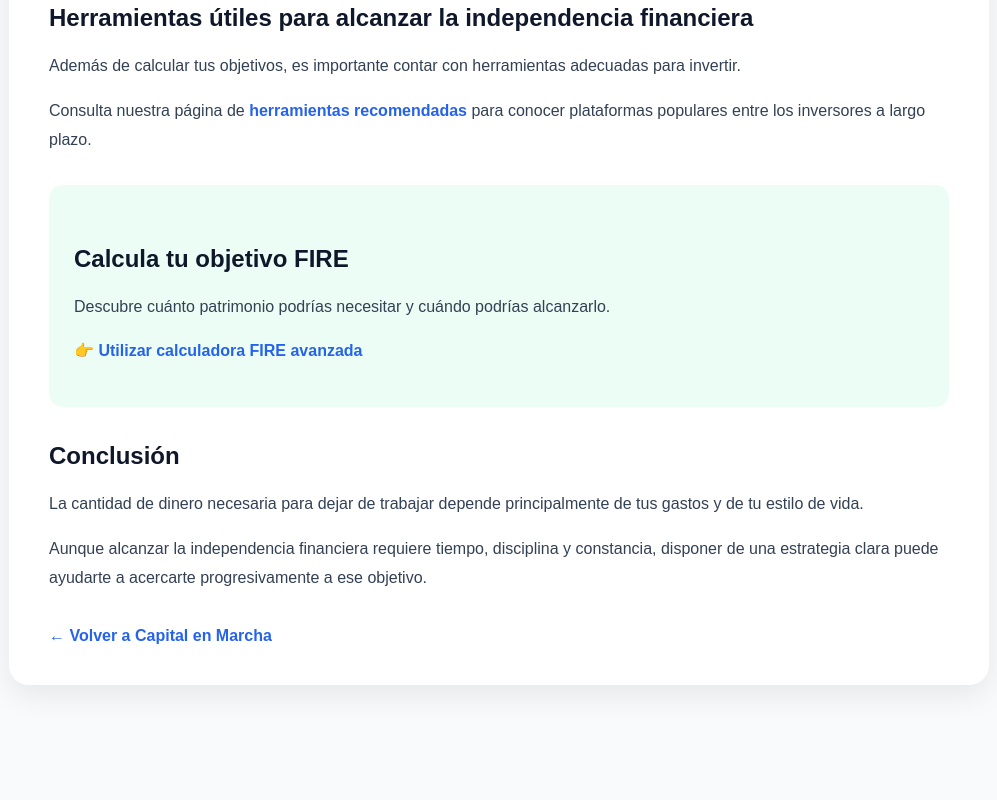
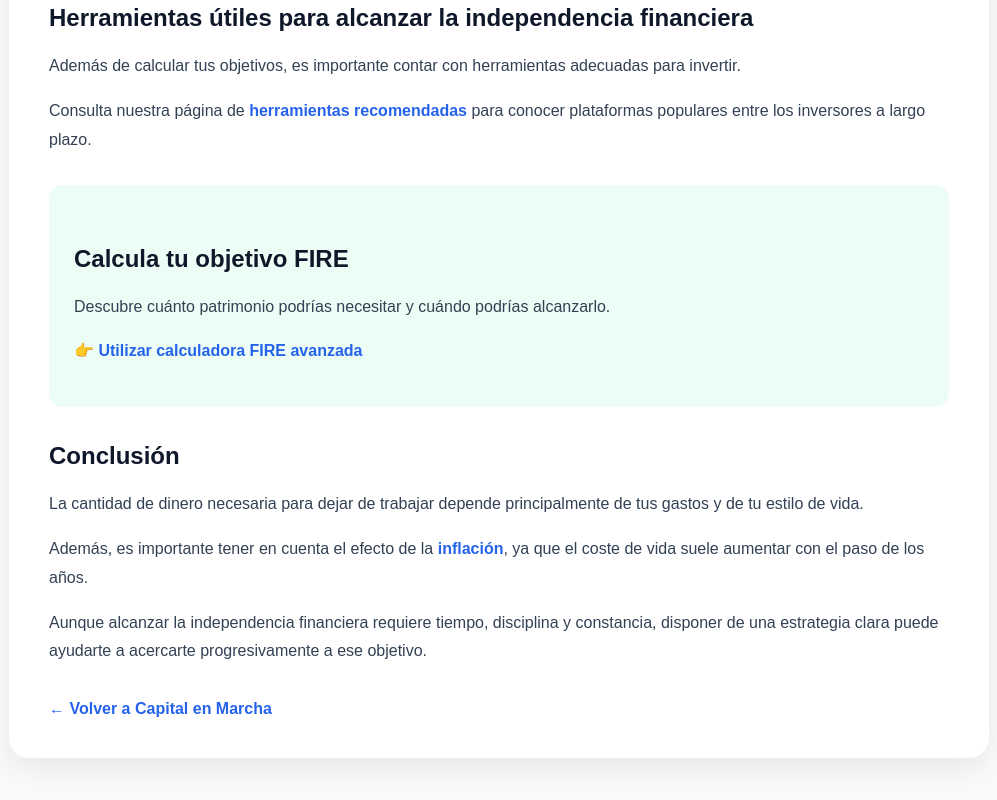
Before and after one commit to capitalenmarcha/capitalenmarcha-web, a plain HTML site: page cuanto-dinero-necesito-para-dejar-de-trabajar.html in a window 1280 px wide. Shown: the part 1949-2749 px from the top of the page, without its empty margins (141-1138 px from the left). Before the commit the page ends 2684 px from the top, so only its background shows below. Drawn offline with Linux system fonts and the light colour scheme.

Commit message:
Update cuanto-dinero-necesito-para-dejar-de-trabajar.html

```diff
--- a/cuanto-dinero-necesito-para-dejar-de-trabajar.html
+++ b/cuanto-dinero-necesito-para-dejar-de-trabajar.html
@@ -176,7 +176,9 @@ Descubre cuánto patrimonio podrías necesitar y cuándo podrías alcanzarlo.
 <p>
 La cantidad de dinero necesaria para dejar de trabajar depende principalmente de tus gastos y de tu estilo de vida.
 </p>
-
+<p>
+Además, es importante tener en cuenta el efecto de la <a href="que-es-la-inflacion.html">inflación</a>, ya que el coste de vida suele aumentar con el paso de los años.
+</p>
 <p>
 Aunque alcanzar la independencia financiera requiere tiempo, disciplina y constancia, disponer de una estrategia clara puede ayudarte a acercarte progresivamente a ese objetivo.
 </p>
```
